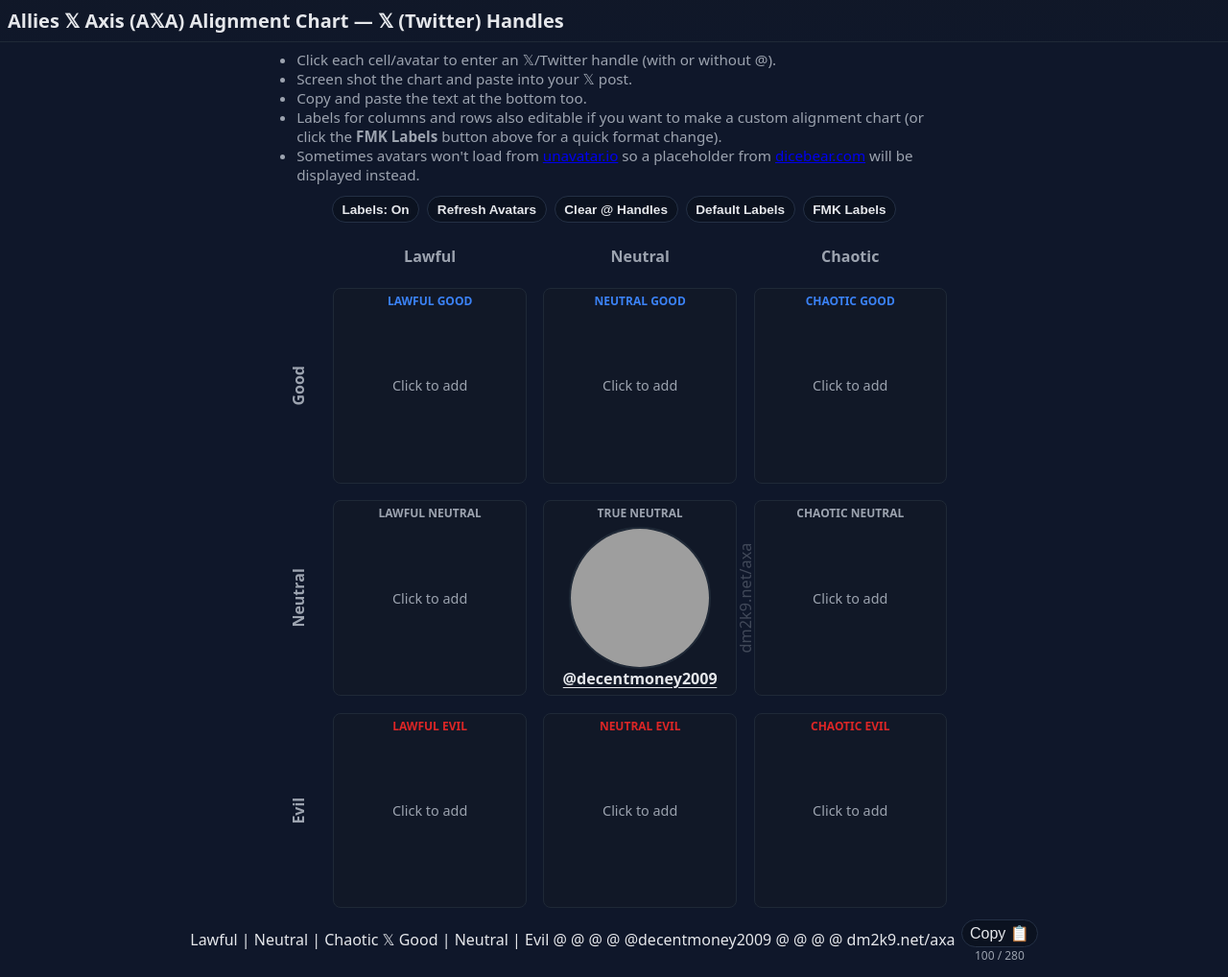
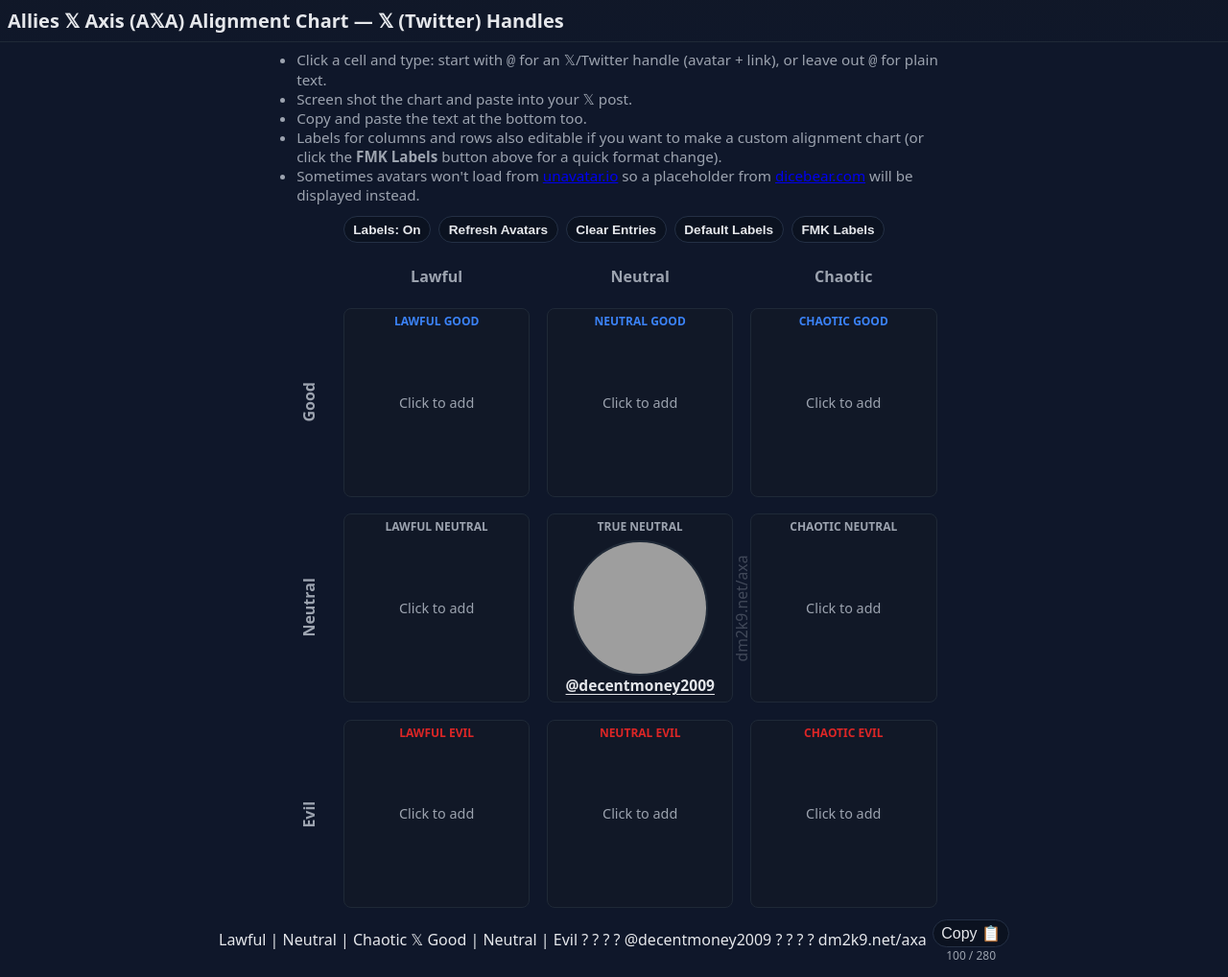
Before and after one commit to decent-money/decent-money.github.io, a Jekyll site: the page axa/content.html, which Jekyll copies as it is, in a window 1280 px wide. Shown: the whole page at 96% size. Built offline with Jekyll 4.4.1, drawn with Linux system fonts in a browser that asks for light colours; some of the changed lines change nothing that is shown; grey boxes are pictures that could not be loaded.

Commit message:
Accept X handles and plain text in AXA cells.

```diff
--- a/axa/content.html
+++ b/axa/content.html
@@ -306,15 +306,18 @@
       font-size: .9rem;
     }
 
+    .plain-text {
+      color: var(--ink);
+      font-weight: 700;
+      text-align: center;
+      max-width: 90%;
+      word-break: break-word;
+    }
+
     .inline-edit {
       display: flex;
       align-items: center;
       gap: .4rem;
-    }
-
-    .inline-edit span.at {
-      color: #6b7280;
-      font-weight: 700;
     }
 
     .inline-edit input {
@@ -447,7 +450,7 @@
 
     <div class="instruction">
       <ul>
-        <li>Click each cell/avatar to enter an <span class="x-symbol">X</span>/Twitter handle (with or without @).</li>
+        <li>Click a cell and type: start with <code>@</code> for an <span class="x-symbol">X</span>/Twitter handle (avatar + link), or leave out <code>@</code> for plain text.</li>
         <li>Screen shot the chart and paste into your <span class="x-symbol">X</span> post.</li>
         <li>Copy and paste the text at the bottom too.</li>
         <li>Labels for columns and rows also editable if you want to make a custom alignment chart (or click
@@ -463,7 +466,7 @@
         <span class="btn-label">Refresh Avatars</span>
         <span class="cooldown-bar"></span>
       </button>
-      <button id="clearBtn" class="toggle">Clear @ Handles</button>
+      <button id="clearBtn" class="toggle">Clear Entries</button>
       <button id="resetLabelsBtn" class="toggle">Default Labels</button>
       <button id="fmkLabelsBtn" class="toggle">FMK Labels</button>
     </div>
@@ -574,6 +577,9 @@
     const charCounter = document.getElementById('charCounter');
     const CHAR_LIMIT = 280;
 
+    // Track a stable viewport height to avoid iOS/Android browser chrome causing jumps
+    let stableViewportHeight = window.innerHeight;
+
     let colTitles = JSON.parse(localStorage.getItem('alignment_col_titles') || 'null') || [...DEFAULT_COLS];
     let rowTitles = JSON.parse(localStorage.getItem('alignment_row_titles') || 'null') || [...DEFAULT_ROWS];
     function saveTitles() { localStorage.setItem('alignment_col_titles', JSON.stringify(colTitles)); localStorage.setItem('alignment_row_titles', JSON.stringify(rowTitles)); }
@@ -600,7 +606,27 @@
 
 
     // ==== Utilities ====
-    function parseHandle(value) { if (!value) return ''; let v = value.trim(); try { if (/^https?:\/\//i.test(v)) { const u = new URL(v); const h = u.hostname.replace(/^www\./, '').toLowerCase(); if (h.endsWith('x.com') || h.endsWith('twitter.com')) v = u.pathname.split('/').filter(Boolean)[0] || ''; } } catch { } v = v.replace(/^@+/, '').split(/[/?#]/)[0].replace(/[^a-zA-Z0-9_]/g, ''); return v; }
+    function parseHandle(value) {
+      if (!value) return '';
+      const raw = value.trim();
+      if (!raw.startsWith('@')) return '';
+
+      let v = raw.replace(/^@+/, '');
+
+      // Allow a URL after the @, but still require the explicit @ prefix
+      try {
+        if (/^https?:\/\//i.test(v)) {
+          const u = new URL(v);
+          const h = u.hostname.replace(/^www\./, '').toLowerCase();
+          if (h.endsWith('x.com') || h.endsWith('twitter.com')) {
+            v = u.pathname.split('/').filter(Boolean)[0] || '';
+          }
+        }
+      } catch { /* ignore URL parse errors */ }
+
+      v = v.split(/[/?#]/)[0].replace(/[^a-zA-Z0-9_]/g, '');
+      return v;
+    }
 
 
     function avatarURL(handle) {
@@ -630,12 +656,16 @@
       // Two-line header: Columns 𝕏 Rows (using X_SYMBOL)
       const alignmentHeader = `${colLine} ${X_SYMBOL} ${rowLine}`;
 
-      // Build handle list
-      // Build handle list with placeholder @ for empty cells
+      // Build handle/text list; placeholder ? for empty slots
       const handles = [...document.querySelectorAll('.cell')]
         .map(c => {
-          const h = c.dataset.handle?.trim();
-          return h ? '@' + h : '@';   // <-- placeholder @
+          const raw = (c.dataset.raw || '').trim();
+          if (!raw) return '?';
+          if (raw.startsWith('@')) {
+            const h = parseHandle(raw);
+            return h ? '@' + h : '?';
+          }
+          return raw;
         })
         .join(' ');
 
@@ -700,14 +730,20 @@
     copyHandlesBtn.addEventListener('click', copyHandlesToClipboard);
 
 
+    const isMobileViewport = () => window.matchMedia('(max-width: 900px)').matches;
+
     function sizeBoard() {
       const headerH = document.querySelector('header').offsetHeight;
       const instructionH = document.querySelector('.instruction').offsetHeight + 6;
       const padding = 16; // main padding + breathing room
 
-      // Only reserve space for header + instruction.
-      // The handles line can extend below and be reachable via scroll.
-      const availH = window.innerHeight - headerH - instructionH - padding;
+      // Use a stable viewport height on mobile to avoid address bar resize jumps
+      const viewportH = isMobileViewport()
+        ? Math.max(stableViewportHeight, window.innerHeight)
+        : window.innerHeight;
+
+      // Only reserve space for header + instruction; handles can scroll below.
+      const availH = viewportH - headerH - instructionH - padding;
       const availW = window.innerWidth - padding;
 
       const size = Math.max(260, Math.min(availW, availH)); // 260px minimum for small phones
@@ -722,7 +758,18 @@
     }
 
 
-    window.addEventListener('resize', sizeBoard, { passive: true });
+    window.addEventListener('resize', () => {
+      // Update stable height when the viewport grows (e.g., chrome hidden)
+      if (window.innerHeight > stableViewportHeight) {
+        stableViewportHeight = window.innerHeight;
+      }
+      sizeBoard();
+    }, { passive: true });
+
+    window.addEventListener('orientationchange', () => {
+      stableViewportHeight = window.innerHeight;
+      sizeBoard();
+    });
 
     // ==== Alignment labels (include True X when row == col) ====
     function setAlignmentLabel(cell) {
@@ -739,8 +786,18 @@
     function adjustSizes(cell) {
       const content = cell.querySelector('.content');
       const avatar = content.querySelector('.avatar');
+      const plain = content.querySelector('.plain-text');
       const handle = cell.querySelector('.handle');
       const label = cell.querySelector('.alignment');
+
+      // Plain text cells: size text relative to cell
+      if (plain && !avatar) {
+        const rect = cell.getBoundingClientRect();
+        const base = Math.min(rect.width, rect.height);
+        const fontSize = Math.max(12, base * 0.14);
+        plain.style.fontSize = `${fontSize}px`;
+        return;
+      }
 
       if (!avatar) return;
 
@@ -840,33 +897,72 @@
     function renderCell(cell) {
       setAlignmentLabel(cell);
       const content = cell.querySelector('.content');
-      const handle = cell.dataset.handle || '';
+      const raw = (cell.dataset.raw || '').trim();
       content.innerHTML = '';
-      if (!handle) { const ph = document.createElement('div'); ph.className = 'placeholder'; ph.textContent = 'Click to add'; content.appendChild(ph); updateHandlesText(); return; }
 
+      if (!raw) {
+        const ph = document.createElement('div');
+        ph.className = 'placeholder';
+        ph.textContent = 'Click to add';
+        content.appendChild(ph);
+        updateHandlesText();
+        return;
+      }
+
+      const handle = parseHandle(raw);
+
+      // If prefixed with @ and parsed, render as X handle with avatar/link
+      if (raw.startsWith('@') && handle) {
         const img = document.createElement('img');
         img.className = 'avatar';
         img.alt = `@${handle}`;
         img.dataset.handle = handle;
         img.src = avatarURL(handle);
 
-
-      const p = document.createElement('div'); p.className = 'handle'; p.innerHTML = `<a href="${profileURL(handle)}" target="_blank" rel="noopener noreferrer">@${handle}</a>`;
+        const p = document.createElement('div');
+        p.className = 'handle';
+        p.innerHTML = `<a href="${profileURL(handle)}" target="_blank" rel="noopener noreferrer">@${handle}</a>`;
         p.querySelector('a').addEventListener('click', e => e.stopPropagation());
         content.append(img, p);
+        adjustSizes(cell);
+        updateHandlesText();
+        return;
+      }
+
+      // Otherwise, treat as plain text
+      const text = document.createElement('div');
+      text.className = 'plain-text';
+      text.textContent = raw;
+      content.appendChild(text);
       adjustSizes(cell);
       updateHandlesText();
     }
 
     function editCell(cell) {
       const content = cell.querySelector('.content');
-      const current = cell.dataset.handle || '';
+      const current = cell.dataset.raw || '';
       content.innerHTML = '';
-      const wrap = document.createElement('div'); wrap.className = 'inline-edit';
-      const at = document.createElement('span'); at.className = 'at'; at.textContent = '@';
-      const input = document.createElement('input'); input.type = 'text'; input.value = current;
-      wrap.append(at, input); content.append(wrap); input.focus(); input.select();
-      function commit() { cell.dataset.handle = parseHandle(input.value); renderCell(cell); saveAll(); }
+      const wrap = document.createElement('div');
+      wrap.className = 'inline-edit';
+      const input = document.createElement('input');
+      input.type = 'text';
+      input.value = current;
+      input.placeholder = 'Start with @ for X handle';
+      wrap.append(input);
+      content.append(wrap);
+      input.focus();
+      input.select();
+      function commit() {
+        const raw = (input.value || '').trim();
+        if (raw.startsWith('@')) {
+          const h = parseHandle(raw);
+          cell.dataset.raw = h ? `@${h}` : '';
+        } else {
+          cell.dataset.raw = raw;
+        }
+        renderCell(cell);
+        saveAll();
+      }
       input.addEventListener('blur', commit);
       input.addEventListener('keydown', e => { if (e.key === 'Enter') input.blur(); if (e.key === 'Escape') renderCell(cell); });
     }
@@ -902,7 +998,13 @@
     document.querySelectorAll('.hdr.col, .hdr.row').forEach(hookHeader);
 
     // ==== Persistence of handles ====
-    function saveAll() { const data = {}; document.querySelectorAll('.cell').forEach(c => data[c.id] = c.dataset.handle || ''); localStorage.setItem('alignment_handles', JSON.stringify(data)); }
+    function saveAll() {
+      const data = { __v: 2 };
+      document.querySelectorAll('.cell').forEach(c => {
+        data[c.id] = { raw: c.dataset.raw || '' };
+      });
+      localStorage.setItem('alignment_handles', JSON.stringify(data));
+    }
     function loadAll() {
       const r = localStorage.getItem('alignment_handles');
 
@@ -913,13 +1015,22 @@
 
       try {
         const d = JSON.parse(r);
+        const isV2 = d && d.__v === 2;
         let hasAny = false;
 
         Object.entries(d).forEach(([id, h]) => {
+          if (id === '__v') return;
           const c = document.getElementById(id);
           if (c) {
-            c.dataset.handle = h || '';
-            if (h) hasAny = true;
+            let raw = '';
+            if (isV2 && h && typeof h.raw === 'string') {
+              raw = h.raw;
+            } else if (!isV2 && typeof h === 'string') {
+              // Legacy data: stored bare handle; prefix @
+              raw = h ? `@${h}` : '';
+            }
+            c.dataset.raw = raw;
+            if (raw) hasAny = true;
             renderCell(c);
           }
         });
@@ -964,7 +1075,8 @@
 
     function refreshAvatars() {
       document.querySelectorAll('.cell').forEach(cell => {
-        const handle = cell.dataset.handle || '';
+        const raw = (cell.dataset.raw || '').trim();
+        const handle = raw.startsWith('@') ? parseHandle(raw) : '';
         if (!handle) return;
 
         const img = cell.querySelector('.avatar');
@@ -1026,7 +1138,11 @@
 
 
     const clearBtn = document.getElementById('clearBtn');
-    clearBtn.addEventListener('click', () => { document.querySelectorAll('.cell').forEach(cell => { cell.dataset.handle = ''; renderCell(cell); }); saveAll(); updateHandlesText(); });
+    clearBtn.addEventListener('click', () => {
+      document.querySelectorAll('.cell').forEach(cell => { cell.dataset.raw = ''; renderCell(cell); });
+      saveAll();
+      updateHandlesText();
+    });
 
     const resetLabelsBtn = document.getElementById('resetLabelsBtn');
     resetLabelsBtn.addEventListener('click', () => { colTitles = [...DEFAULT_COLS]; rowTitles = [...DEFAULT_ROWS]; saveTitles(); document.getElementById('col-0').textContent = colTitles[0]; document.getElementById('col-1').textContent = colTitles[1]; document.getElementById('col-2').textContent = colTitles[2]; document.getElementById('row-0').textContent = rowTitles[0]; document.getElementById('row-1').textContent = rowTitles[1]; document.getElementById('row-2').textContent = rowTitles[2]; renderAllAlignmentLabels(); updateHandlesText(); });
@@ -1067,7 +1183,7 @@
     if (!handleState.hasKey || !handleState.hasAny) {
       const midCell = document.getElementById('cell-nn'); // center cell
       if (midCell) {
-        midCell.dataset.handle = DEFAULT_MID_HANDLE;
+        midCell.dataset.raw = `@${DEFAULT_MID_HANDLE}`;
         renderCell(midCell);
         saveAll();
         updateHandlesText();
```
Lines whose indentation alone changed are shown as unchanged.
